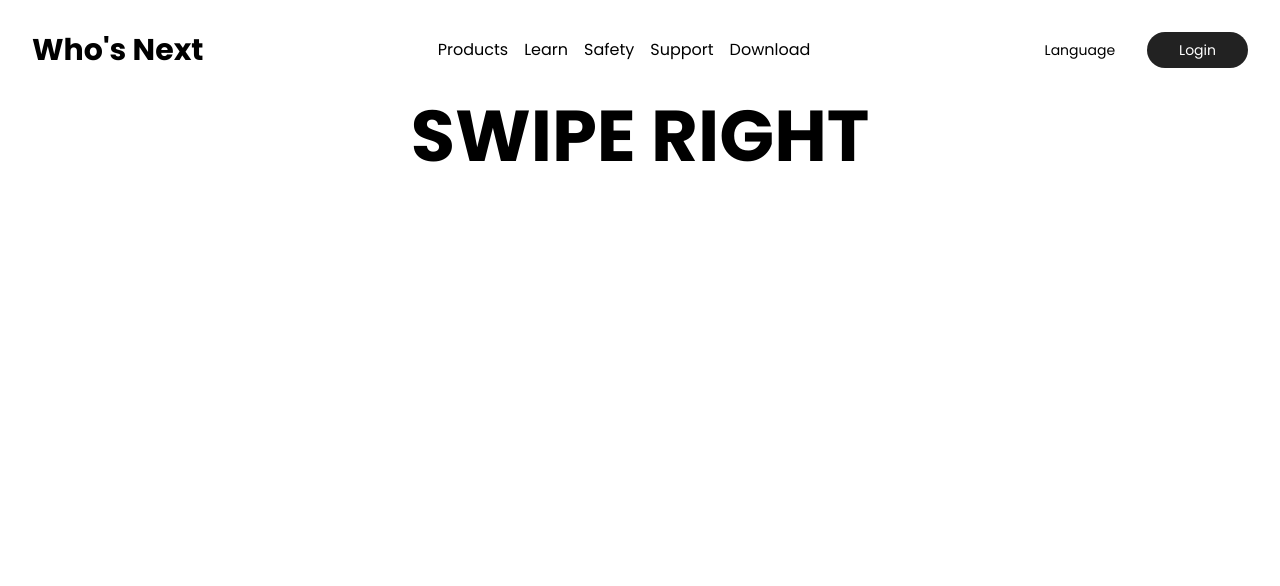
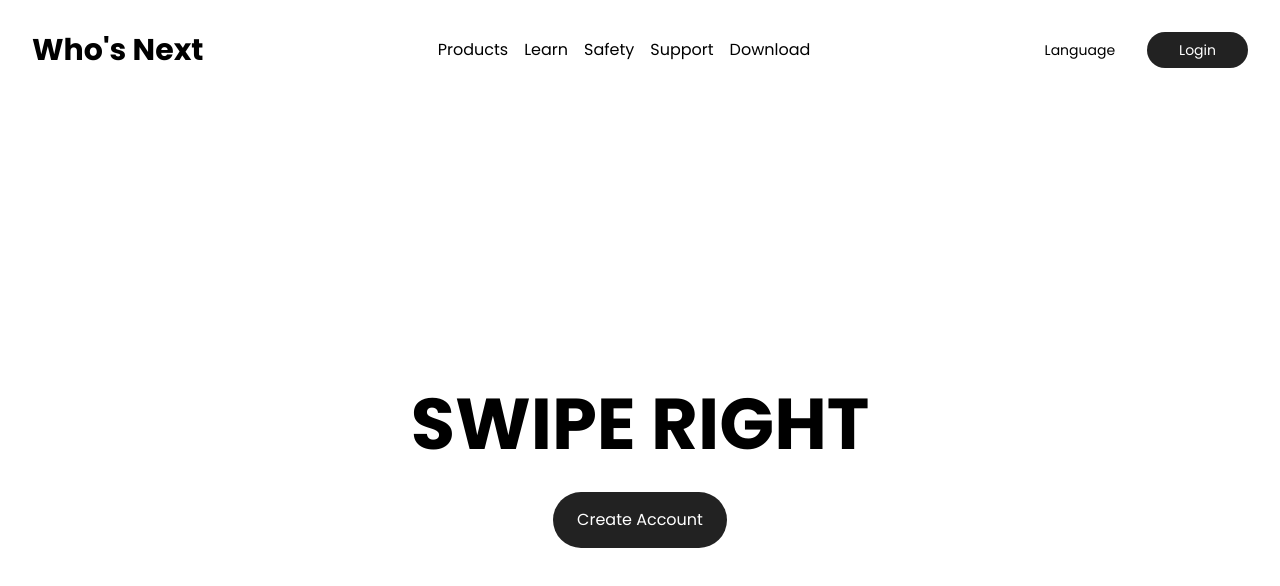
Before and after one commit to cedik456/WhosNextWeb, a React (Vite) app in the folder client/: page / in a window 1280 px wide. Shown: the top 586 px of the page. Built offline with nearby package versions, Linux system fonts and the light colour scheme.

Commit message:
Add basic home page design

```diff
--- a/client/src/pages/Home.jsx
+++ b/client/src/pages/Home.jsx
@@ -7,8 +7,11 @@ const Home = () => {
       <Nav />
       <main>
         <section className="container mx-auto px-4">
-          <div className="flex justify-center">
+          <div className="flex justify-center items-center gap-8 flex-col mt-72">
             <h1 className="font-bold text-7xl">SWIPE RIGHT </h1>
+            <button className="py-4 px-6 bg-[#222222] rounded-full text-white text-center">
+              Create Account
+            </button>
           </div>
         </section>
       </main>
```
